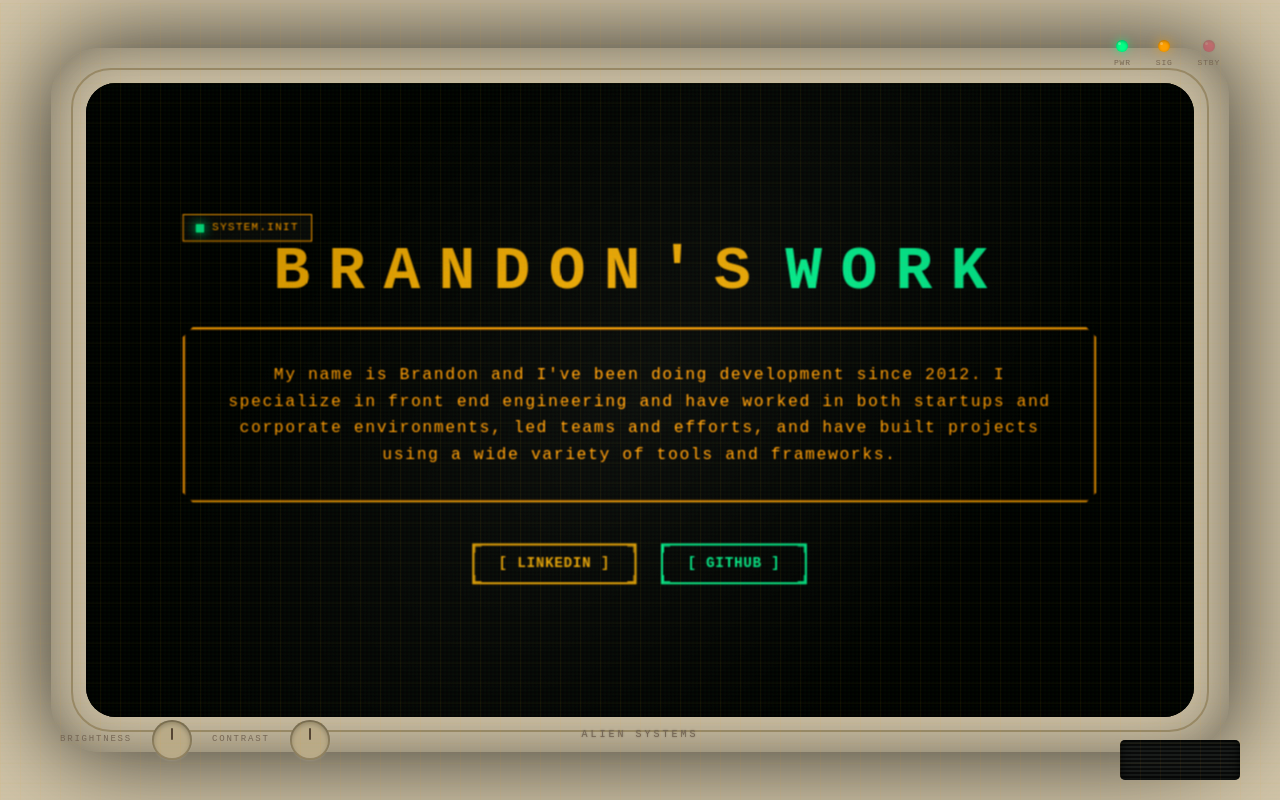
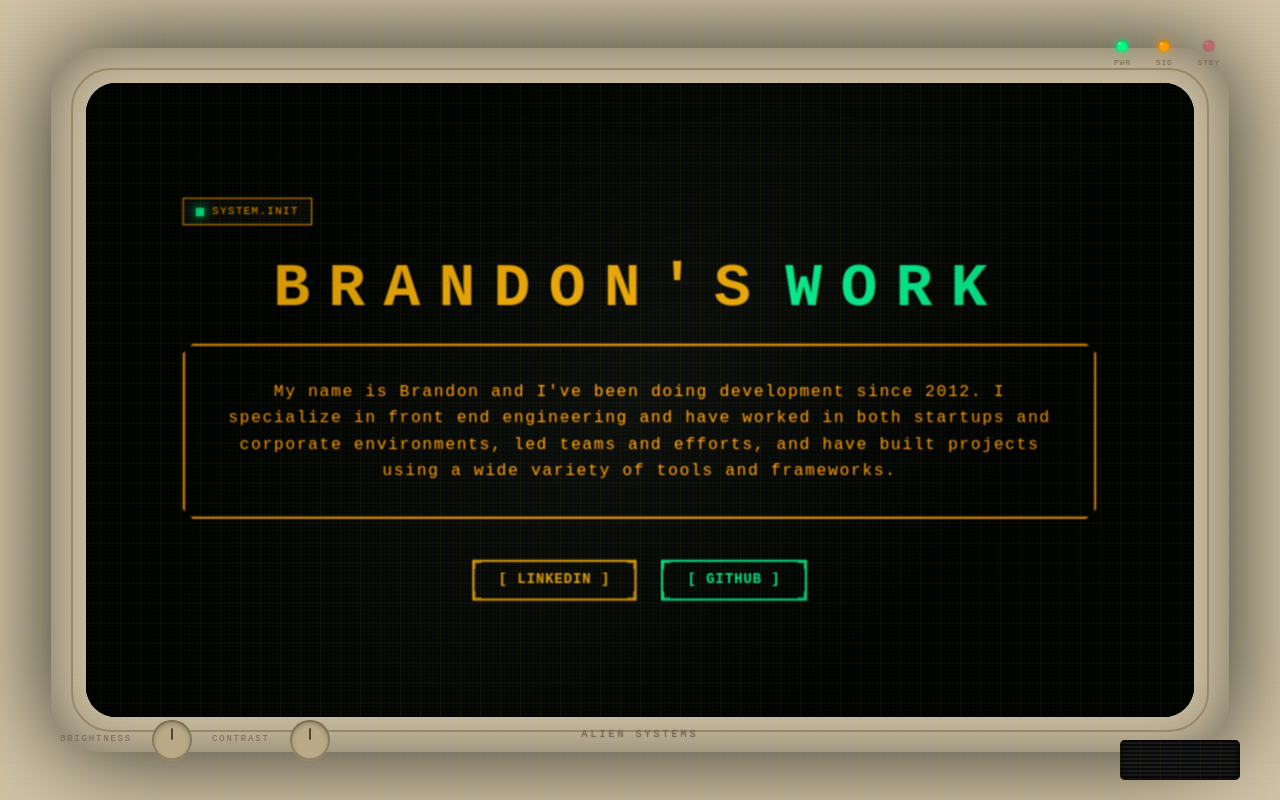
Before and after one commit to github-bdem/brandons.work, a React (Vite) app: page / in a window 1280 px wide. Built offline with nearby package versions, Linux system fonts and the light colour scheme.

Commit message:
finishes up desktop styling

```diff
--- a/src/App.tsx
+++ b/src/App.tsx
@@ -26,7 +26,7 @@ function App() {
                                 {/* Intro Section - Fullscreen */}
                                 <div className="flex h-full shrink-0 snap-start items-center justify-center p-8">
                                     <div className="relative w-full max-w-4xl">
-                                        <div className="terminal-header">
+                                        <div className="terminal-header mb-8">
                                             <span className="terminal-indicator"></span>
                                             <span className="terminal-text">
                                                 SYSTEM.INIT
```
